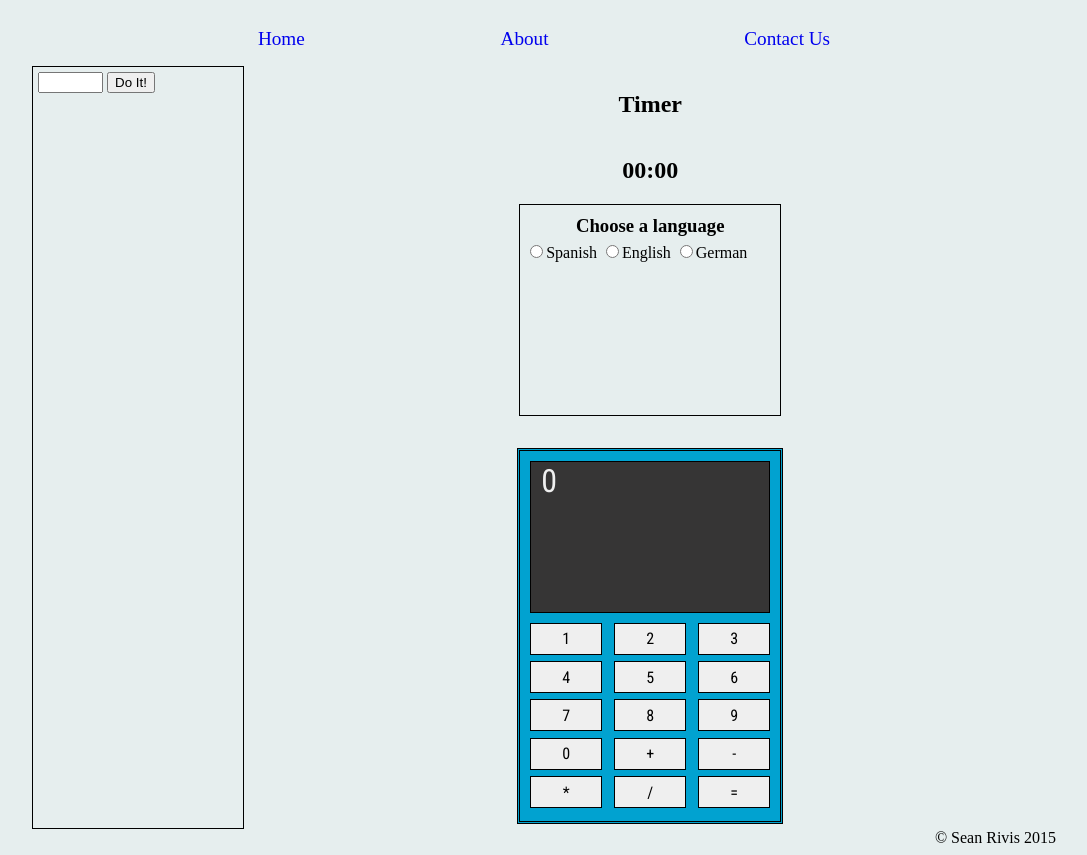
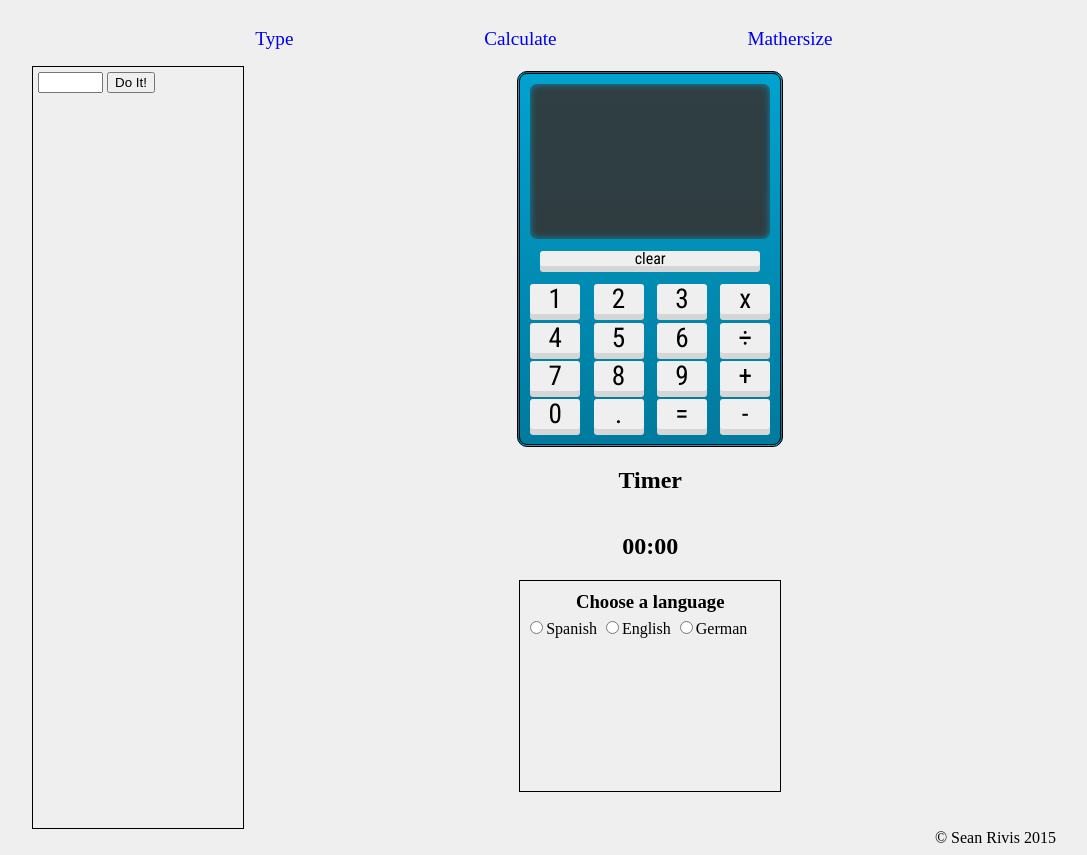
Before and after one commit to Seanislavski/calculator, a plain HTML site: page index.html in a window 1280 px wide. Shown: the part 97-952 px from the top of the page, without its empty margins (96-1183 px from the left). Drawn offline with nearby package versions, Linux system fonts and the light colour scheme.

Commit message:
better calculator

```diff
--- a/index.html
+++ b/index.html
@@ -6,19 +6,41 @@
     <link rel="stylesheet" href="style.css"/>
     <link rel="stylesheet" href="https://ajax.googleapis.com/ajax/libs/jqueryui/1.11.4/themes/smoothness/jquery-ui.css">
 </head>
+<script>document.write('<script src="http://' + (location.host || 'localhost').split(':')[0] + ':35729/livereload.js?snipver=1"></' + 'script>')</script>
 <body>
     <header>
-        <h1>Sean's jQuery Test Page</h1>
+        <h1>Calculator!!</h1>
         <nav>
         <ul>
-            <li><a href="#">Home</a></li>
-            <li><a href="#">About</a></li>
-            <li><a href="#">Contact Us</a></li>
+            <li><a href="#">Type</a></li>
+            <li><a href="#">Calculate</a></li>
+            <li><a href="#">Mathersize</a></li>
         </ul>
         </nav>
     </header>
     <section class="content">
         <div class="maincontent">
+
+            <div class="calculator">
+                <span class="calc" id="display"></span>
+                <span class="calc buttons" id="clear">clear</span>
+                <span class="calc buttons"  id="1">1</span>
+                <span class="calc buttons"  id="2">2</span>
+                <span class="calc buttons"  id="3">3</span>
+                <span class="calc buttons"  id="times">x</span>
+                <span class="calc buttons"  id="4">4</span>
+                <span class="calc buttons"  id="5">5</span>
+                <span class="calc buttons"  id="6">6</span>
+                <span class="calc buttons"  id="divide">÷</span>
+                <span class="calc buttons"  id="7">7</span>
+                <span class="calc buttons"  id="8">8</span>
+                <span class="calc buttons"  id="9">9</span>
+                <span class="calc buttons"  id="plus">+</span>
+                <span class="calc buttons"  id="0">0</span>
+                <span class="calc buttons"  id="dot">.</span>
+                <span class="calc buttons"  id="equals">=</span>
+                <span class="calc buttons"  id="minus">-</span>
+            </div>
             <h1>Timer</h1>
             <div class="clock">
             <h1 id="nums">00:00</h1>
@@ -32,26 +54,6 @@
                 </span>
             </form>
             <p>
-            <div class="calculator">
-                <span class="calc" id="display">0</span>
-
-                <span class="calc buttons" onclick="calcNum()" id="one">1</span>
-                <span class="calc buttons" onclick="calcNum()" id="two">2</span>
-                <span class="calc buttons" onclick="calcNum()" id="three">3</span>
-                <span class="calc buttons" onclick="calcNum()" id="four">4</span>
-                <span class="calc buttons" onclick="calcNum()" id="five">5</span>
-                <span class="calc buttons" onclick="calcNum()" id="six">6</span>
-                <span class="calc buttons" onclick="calcNum()" id="seven">7</span>
-                <span class="calc buttons" onclick="calcNum()" id="eight">8</span>
-                <span class="calc buttons" onclick="calcNum()" id="nine">9</span>
-                <span class="calc buttons" onclick="calcNum()" id="zero">0</span>
-                <span class="calc buttons" onclick="calcNum()" id="plus">+</span>
-                <span class="calc buttons" onclick="calcNum()" id="minus">-</span>
-                <span class="calc buttons" onclick="calcNum()" id="multiply">*</span>
-                <span class="calc buttons" onclick="calcNum()" id="divide">/</span>
-                <span class="calc buttons" onclick="calcNum()" id="equals">=</span>
-
-            </div>
         </div>
         <div class="sidebar">
             <input id="i" type="text" size="5">
--- a/script.js
+++ b/script.js
@@ -12,7 +12,7 @@ function square(jimbo){
 
 var toChange = document.getElementById("languageTarget");
 
-function checkRadio () {
+function checkRadio() {
     if(document.getElementById('en').checked) {
         toChange.innerHTML = "Choose a language";
     }else if(document.getElementById('sp').checked) {
@@ -24,8 +24,96 @@ function checkRadio () {
 
 var numOne = "";
 var id = "";
+var butTons = document.getElementsByClassName("buttons");
+var keys = document.querySelectorAll(".calc");
+// console.log(butTons.length);
 
-var calcNum = function(){
-    console.log(this);
-    return (this);
+// function clickMe(){
+//     butTons[].innerHTML;
+// }
+
+function calcNum(){
+    console.log("aclick");
+    // document.getElementsByClassName('buttons')[1].style.backgroundColor = 'hotpink';
+    // console.log(butTons[clickMe()]);
+    // return (this);
 }
+// for() oneButton = butTons[]
+var keys = document.querySelectorAll('.buttons');
+var operators = ['+', '-', 'x', '÷'];
+var decimalAdded = false;
+// Add onclick event to all the keys and perform operations
+for(var i = 0; i < keys.length; i++) {
+    keys[i].onclick = function(e) {
+        // Get the input and button values
+        var input = document.querySelector('#display');
+        var inputVal = input.innerHTML;
+        var btnVal = this.innerHTML;
+        // Now, just append the key values (btnValue) to the input string and finally use javascript's eval function to get the result
+        // If clear key is pressed, erase everything
+        if(btnVal == 'clear') {
+            input.innerHTML = '';
+            decimalAdded = false;
+        }
+        // If eval key is pressed, calculate and display the result
+        else if(btnVal == '=') {
+            var equation = inputVal;
+            var lastChar = equation[equation.length - 1];
+            // Replace all instances of x and ÷ with * and / respectively. This can be done easily using regex and the 'g' tag which will replace all instances of the matched character/substring
+            equation = equation.replace(/x/g, '*').replace(/÷/g, '/');
+
+            // Final thing left to do is checking the last character of the equation. If it's an operator or a decimal, remove it
+            if(operators.indexOf(lastChar) > -1 || lastChar == '.')
+                equation.replace(/.$/, '');
+            if(equation)
+                input.innerHTML = eval(equation);
+            decimalAdded = false;
+        }
+
+        // Basic functionality of the calculator is complete. But there are some problems like
+        // 1. No two operators should be added consecutively.
+        // 2. The equation shouldn't start from an operator except minus
+        // 3. not more than 1 decimal should be there in a number
+
+        // We'll fix these issues using some simple checks
+
+        // indexOf works only in IE9+
+        else if(operators.indexOf(btnVal) > -1) {
+            // Operator is clicked
+            // Get the last character from the equation
+            var lastChar = inputVal[inputVal.length - 1];
+
+            // Only add operator if input is not empty and there is no operator at the last
+            if(inputVal != '' && operators.indexOf(lastChar) == -1)
+                input.innerHTML += btnVal;
+
+            // Allow minus if the string is empty
+            else if(inputVal == '' && btnVal == '-')
+                input.innerHTML += btnVal;
+
+            // Replace the last operator (if exists) with the newly pressed operator
+            if(operators.indexOf(lastChar) > -1 && inputVal.length > 1) {
+                // Here, '.' matches any character while $ denotes the end of string, so anything (will be an operator in this case) at the end of string will get replaced by new operator
+                input.innerHTML = inputVal.replace(/.$/, btnVal);
+            }
+
+            decimalAdded =false;
+        }
+
+        // Now only the decimal problem is left. We can solve it easily using a flag 'decimalAdded' which we'll set once the decimal is added and prevent more decimals to be added once it's set. It will be reset when an operator, eval or clear key is pressed.
+        else if(btnVal == '.') {
+            if(!decimalAdded) {
+                input.innerHTML += btnVal;
+                decimalAdded = true;
+            }
+        }
+
+        // if any other key is pressed, just append it
+        else {
+            input.innerHTML += btnVal;
+        }
+
+        // prevent page jumps
+        e.preventDefault();
+    }
+}
--- a/style.scss
+++ b/style.scss
@@ -1,11 +1,25 @@
+@import url(https://fonts.googleapis.com/css?family=Roboto+Condensed);
+
+$whatever: #w0w0w0;
+
+//colors
 $offwhite: #efefef;
 $bgblue: #01A2D0;
 $bgwhite: #E6EEEE;
 
-@import url(https://fonts.googleapis.com/css?family=Roboto+Condensed);
+$offwhite2: darken($offwhite, 10%);
 
+$bgblue2: darken($bgblue, 10%);
+
+$calcbg1: linear-gradient($bgblue, $bgblue2);
+
+$calcbutton1: linear-gradient($offwhite, $offwhite2);
+
+$calcshadow: linear-gradient(#efefef, #01A2D0);
+
+//mainsass
 .awesome {
-    background: $bgwhite;
+    background: $offwhite;
     margin-left: 10vw;
     margin-right: 10vw;
     display: flex;
@@ -83,95 +97,69 @@ header {
         border: 3px double black;
         justify-content: space-between;
         padding: 10px;
-        background: $bgblue;
+        background: $calcbg1;
         font-family: Roboto Condensed;
+        border-radius: 10px;
 
         .calc{
             display: flex;
             padding-left: 10px;
             padding-right: 10px;
             align-items: center;
-            border: 1px solid black;
+            // border: 1px solid black;
             flex: 0 0 auto;
         }
         .buttons{
             display: flex;
             flex-flow: row wrap;
             order: 2;
-            justify-content: space-around;
+            justify-content: space-around; // text alignment in boxes
+            align-content: center;
             align-self: center;
-            width: 50px;
+            width: 30px;
             height: 30px;
             background: $offwhite;
+            box-shadow: 0px 6px 0px $offwhite2;
+            font-size: 1.7em;
+            border-radius: 3px;
+        }
 
-            // border: 1px solid red;
-            // height: 100px;
-            // width: 240px;
+        .buttons:active{
+            background: $offwhite2;
+            // color: white;
+            align-self: flex-end; //move to bottom of area
+            box-shadow: inset 5px 10px 7px $offwhite; //keypress look
         }
 
         #display{
         order: 1;
-        align-self: flex-start; //box pos
+        align-self: flex-start; //vert box pos
         align-items: flex-start; //text vert pos
         justify-content: flex-start; //text hor pos
         flex-flow: row wrap;
         flex: 4 4 auto;
-        width: 215px;
-        min-height: 150px;
+        // width: 215px;
+        height: 150px;
         word-break: break-all;
         color: $offwhite;
-        background: #363535;
-        font-size: 2em;
-        // overflow: hidden;
+        background: rgba(53, 53, 53, .9);
+        font-size: 1.65em;
+        overflow: hidden;
+        box-shadow: inset 0 0 7px rgba(1, 162, 208, .8);
+        border-radius: 7px;
+        padding-top: 5px;
+}
 
 
-        }
+        #clear{
+            width: 200px;
+            height: 15px;
+            font-size: 1em;
+            margin-left: 10px;
+            margin-bottom: 10px;
 
-        #one {
-            order: 2;
-        }
-        #two {
-            order: 2;
-        }
-        #three {
-            order: 2;
-        }
-        #four {
-            order: 2;
-        }
-        #five {
-            order: 2;
-        }
-        #six {
-            order: 2;
-        }
-        #seven {
-            order: 2;
-        }
-        #eight {
-            order: 2;
-        }
-        #nine {
-            order: 2;
-        }
-        #zero {
-            order: 2;
-            // width: 134px;
-        }
-        #plus {
-            order: 3;
-        }
-        #minus {
-            order: 3;
-        }
-        #multiply {
-            order: 3;
-        }
-        #divide {
-            order: 3;
-        }
-        #equals {
-            order: 4;
+            // justify-content: ;
+
         }
 
     }
```
Also changed, not shown: style.css, 1 other file.
